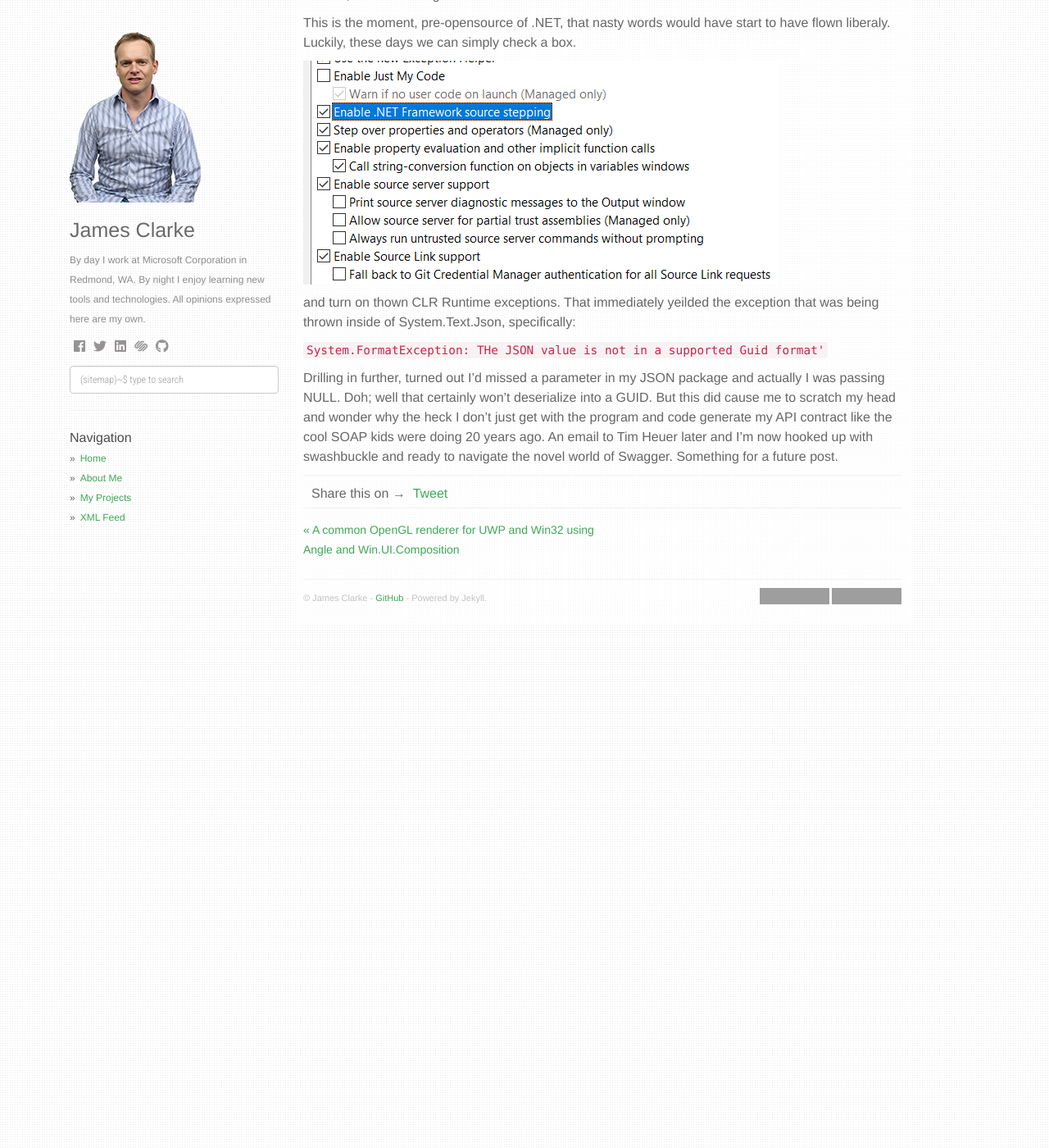
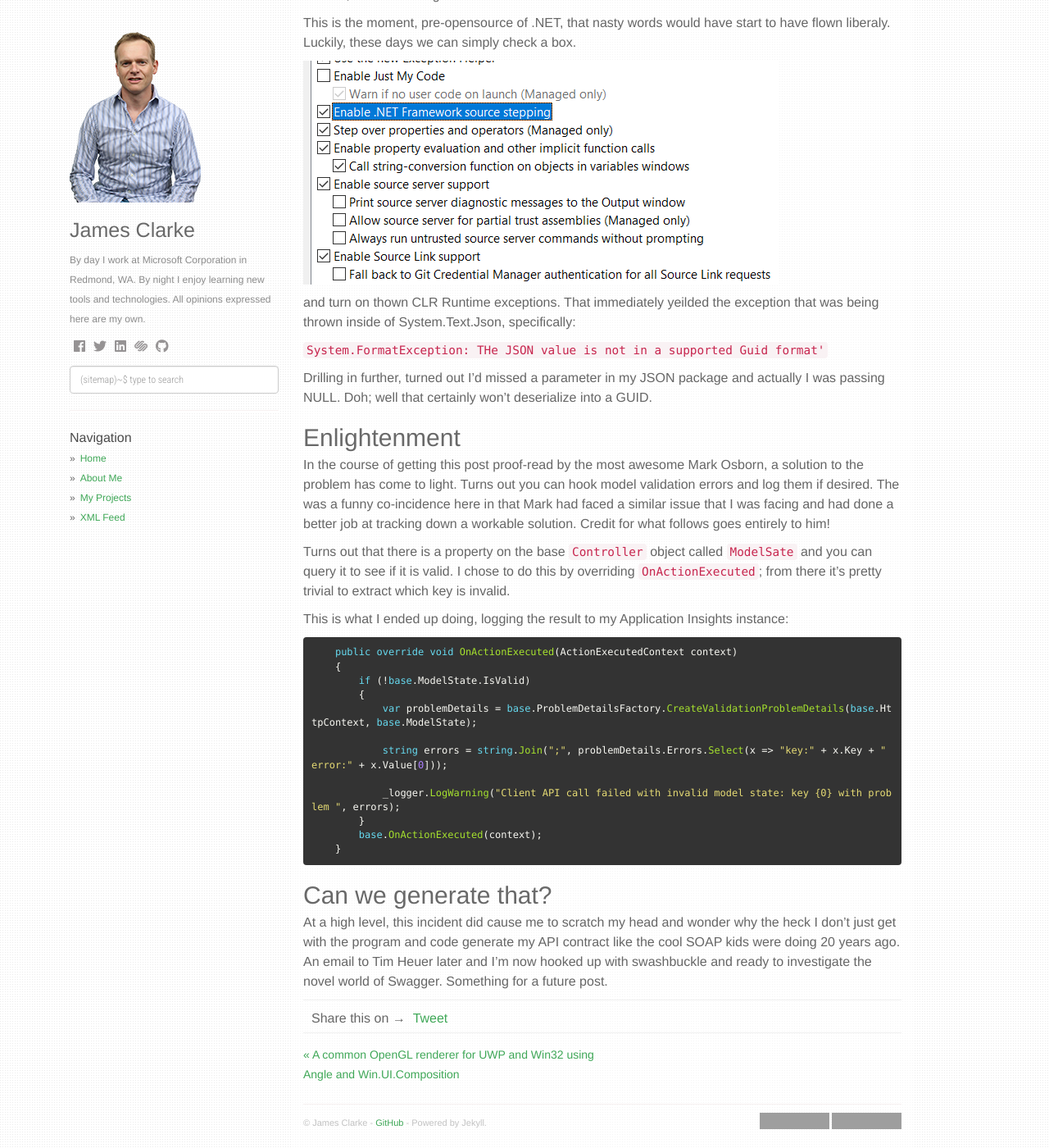
Before and after one commit to clarkezone/clarkezone.github.io, a Jekyll site: the page built from _posts/2020-04-16-webapicore-case-of-missing-exception.md, in a window 1280 px wide and 1400 px high, scrolled down 4710 px. Shown: the whole window at 82% size. Built offline with Jekyll 4.4.1, drawn with Linux system fonts in a browser that asks for light colours; nearby versions of some CDN libraries; comment, search, counter and statistics services are not loaded; grey boxes are pictures that could not be loaded.

Commit message:
ozzypeeps

````diff
--- a/_posts/2020-04-16-webapicore-case-of-missing-exception.md
+++ b/_posts/2020-04-16-webapicore-case-of-missing-exception.md
@@ -85,4 +85,31 @@ and turn on thown CLR Runtime exceptions.  That immediately yeilded the exceptio
 
 `System.FormatException: THe JSON value is not in a supported Guid format'`
 
-Drilling in further, turned out I'd missed a parameter in my JSON package and actually I was passing NULL.  Doh; well that certainly won't deserialize into a GUID.  But this did cause me to scratch my head and wonder why the heck I don't just get with the program and code generate my API contract like the cool SOAP kids were doing 20 years ago.  An email to Tim Heuer later and I'm now hooked up with swashbuckle and ready to navigate the novel world of Swagger.  Something for a future post.
+Drilling in further, turned out I'd missed a parameter in my JSON package and actually I was passing NULL.  Doh; well that certainly won't deserialize into a GUID.
+
+## Enlightenment
+
+In the course of getting this post proof-read by the most awesome Mark Osborn, a solution to the problem has come to light.  Turns out you can hook model validation errors and log them if desired.  The was a funny co-incidence here in that Mark had faced a similar issue that I was facing and had done a better job at tracking down a workable solution.  Credit for what follows goes entirely to him!
+
+Turns out that there is a property on the base `Controller` object called `ModelSate` and you can query it to see if it is valid.  I chose to do this by overriding `OnActionExecuted`; from there it's pretty trivial to extract which key is invalid.
+
+This is what I ended up doing, logging the result to my Application Insights instance:
+
+```cs
+    public override void OnActionExecuted(ActionExecutedContext context)
+    {
+        if (!base.ModelState.IsValid)
+        {
+            var problemDetails = base.ProblemDetailsFactory.CreateValidationProblemDetails(base.HttpContext, base.ModelState);
+
+            string errors = string.Join(";", problemDetails.Errors.Select(x => "key:" + x.Key + " error:" + x.Value[0]));
+
+            _logger.LogWarning("Client API call failed with invalid model state: key {0} with problem ", errors);
+        }
+        base.OnActionExecuted(context);
+    }
+```
+
+## Can we generate that?
+
+At a high level, this incident did cause me to scratch my head and wonder why the heck I don't just get with the program and code generate my API contract like the cool SOAP kids were doing 20 years ago.  An email to Tim Heuer later and I'm now hooked up with swashbuckle and ready to investigate the novel world of Swagger.  Something for a future post.
````
